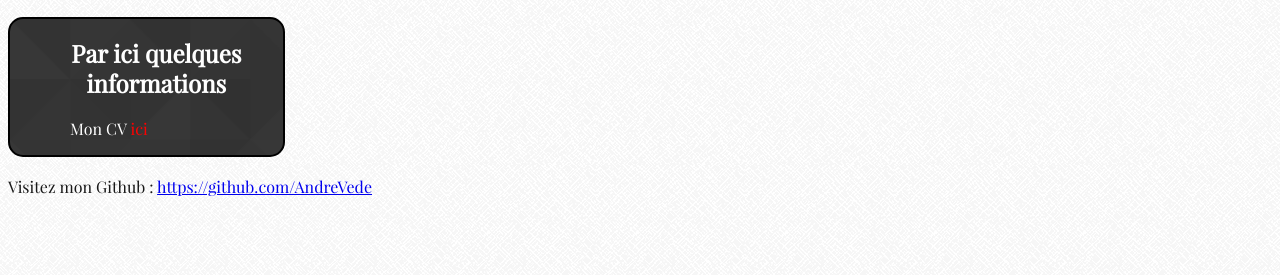
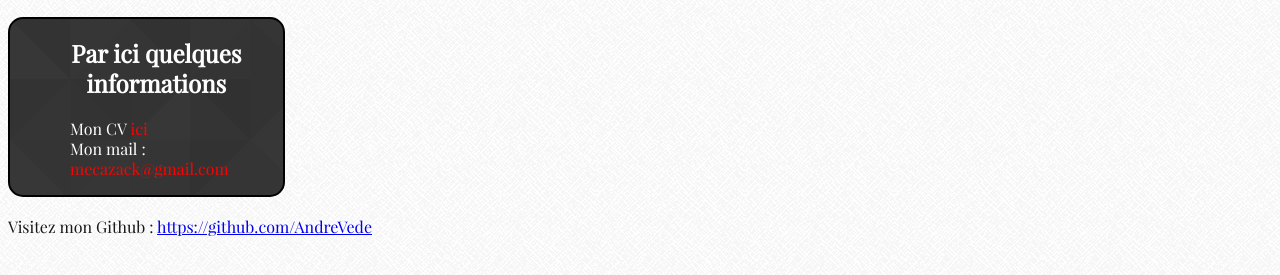
Before and after one commit to AndreVede/AndreVede.github.io, a plain HTML site: page index.html in a window 1280 px wide. Shown: the part 113-388 px from the top of the page. Drawn offline with Linux system fonts and the light colour scheme.

Commit message:
Ajout mail

```diff
--- a/index.html
+++ b/index.html
@@ -24,6 +24,7 @@
         <h2>Par ici quelques informations</h2>
         <ul>
           <li>Mon CV <a href="/mon_cv/cv.html">ici</a></li>
+          <li>Mon mail :  <a href="mecazack@gmail.com">mecazack@gmail.com</a></li>
         </ul>
       </article>
     </section>
```
